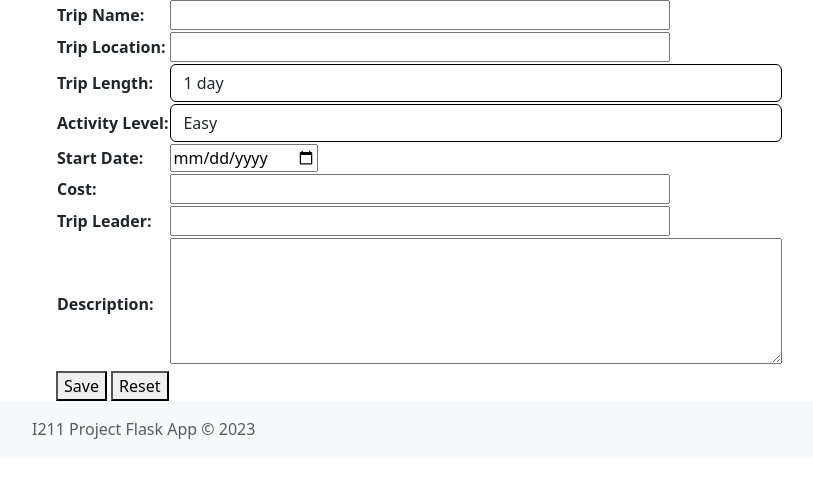
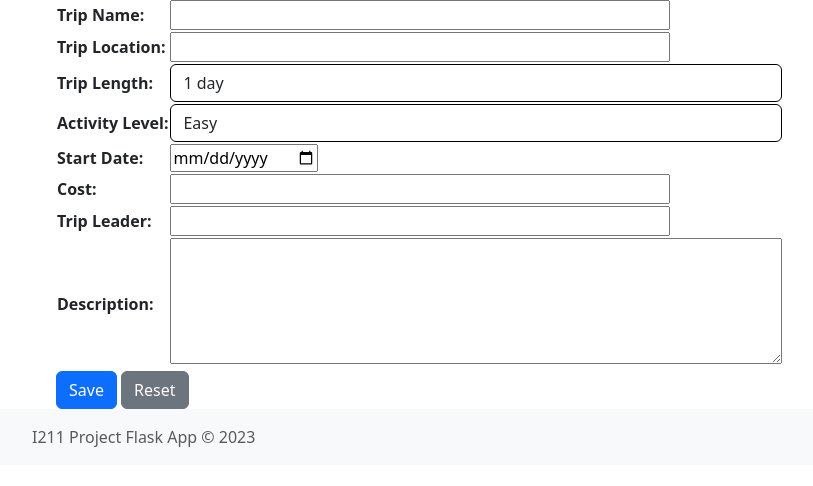
Before and after one commit to gavsimps/I211_project, a Flask app: page /trips/add in a window 1280 px wide. Shown: the part 105-591 px from the top of the page, without its empty margins (50-863 px from the left). Run offline with Flask 2, Linux system fonts and the light colour scheme; some libraries are stand-ins or nearby versions.

Commit message:
better looking buttons

```diff
--- a/app.py
+++ b/app.py
@@ -97,11 +97,6 @@ def add_member():
         return render_template('add_member.html')
 
 
-
-
-
-
-
 # TRIPS
 @app.route('/trips')
 def trips():
@@ -141,6 +136,6 @@ def trip(trip_id=None):
         return render_template('trips.html',trips_info=trips_info)
 
 # EDIT TRIPS
-@app.route('/trips/<trip_id>/edit')
+@app.route('/trips/<trip_id>/edit', methods=['GET','POST'])
 def edit_trip():
     return render_template('trip_form.html')
--- a/templates/add_member.html
+++ b/templates/add_member.html
@@ -48,8 +48,8 @@ calendar
                 </tr>
             </table>
 
-            <button type="submit" value="Submit">Save</button>
-            <button type="reset" value="Reset">Reset</button>
+            <button type="submit" value="Submit" class="btn btn-primary">Save</button>
+            <button type="reset" value="Reset" class="btn btn-secondary">Reset</button>
         </form>
     </div>
 </div>
--- a/templates/add_trip.html
+++ b/templates/add_trip.html
@@ -88,8 +88,8 @@ text boxes
                     <td><textarea id="desc" name="desc" cols="64" rows="5"></textarea></td>
                 </tr>
             </table>
-            <button type="submit" value="Submit">Save</button>
-            <button type="reset" value="Reset">Reset</button>
+            <button type="submit" value="Submit" class="btn btn-primary">Save</button>
+            <button type="reset" value="Reset" class="btn btn-secondary">Reset</button>
         </form>
     </div>
 </div>
```
